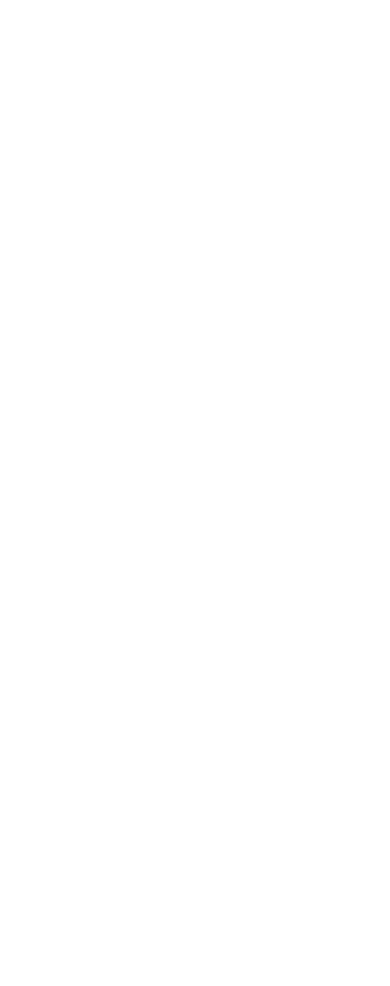
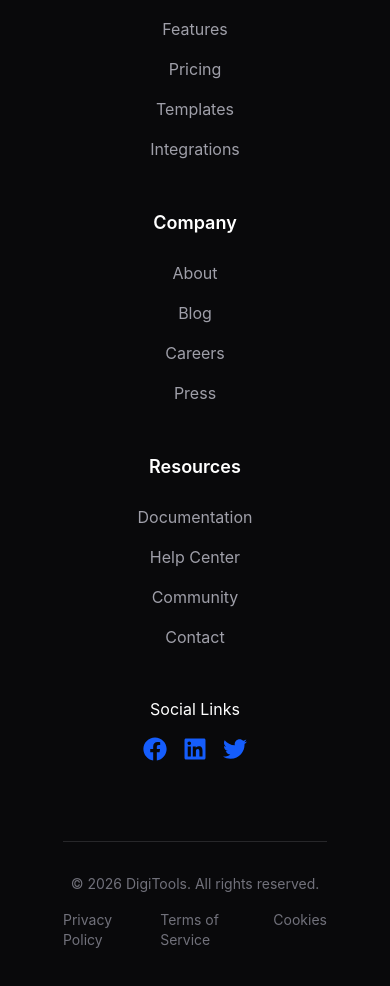
Before and after one commit to Nayem0087/assignment-06, a React (Vite) app: page / in a window 390 px wide. Shown: the part 3080-4066 px from the top of the page. Before the commit the page ends 2784 px from the top, so only its background shows below. Built offline with nearby package versions, Linux system fonts and the light colour scheme.

Commit message:
added my responsive footer section

```diff
--- a/package.json
+++ b/package.json
@@ -11,8 +11,10 @@
   },
   "dependencies": {
     "@tailwindcss/vite": "^4.2.2",
+    "lucide": "^1.3.0",
     "react": "^19.1.1",
     "react-dom": "^19.1.1",
+    "react-icons": "^5.6.0",
     "tailwindcss": "^4.2.2"
   },
   "devDependencies": {
--- a/src/App.jsx
+++ b/src/App.jsx
@@ -2,6 +2,7 @@
 import './App.css'
 import ActiveUser from './assets/Component/ActiveUser'
 import Banner from './assets/Component/Banner'
+import Footer from './assets/Component/Footer'
 import GetStarted from './assets/Component/GetStarted'
 import Navbar from './assets/Component/Navbar'
 import Workflow from './assets/Component/Workflow'
@@ -16,6 +17,7 @@
      <ActiveUser/>
      <GetStarted/>
      <Workflow/>
+     <Footer/>
     </>
   )
 }
--- /dev/null
+++ b/src/assets/Component/Footer.jsx
@@ -0,0 +1,123 @@
+import { FaFacebook, FaLinkedin, FaTwitter } from "react-icons/fa";
+
+const Footer = () => {
+  return (
+    <footer className="bg-zinc-950 border-t border-red-900/50 pt-16 pb-10">
+      <div className="max-w-[80%] mx-auto px-6">
+        <div className="grid grid-cols-1 md:grid-cols-12 gap-12">
+          {/* Logo & Description */}
+          <div className="md:col-span-4 md:text-left text-center">
+
+              <h2 className="text-3xl font-bold tracking-tighter text-white mb-4">
+                DigiTools
+              </h2>
+            <p className="text-zinc-400 md:max-w-md">
+              Premium digital tools for creators, professionals, and businesses. Work smarter with our suite of powerful tools.
+            </p>
+          </div>
+
+          {/* Quick Links */}
+          <div className="md:col-span-2 md:text-left text-center">
+            <h3 className="text-white font-semibold mb-6 text-lg">Product</h3>
+            <ul className="space-y-4 text-zinc-400">
+              <li>
+                <a href="#" className="hover:text-white transition">
+                  Features
+                </a>
+              </li>
+              <li>
+                <a href="#" className="hover:text-white transition">
+                  Pricing
+                </a>
+              </li>
+              <li>
+                <a href="#" className="hover:text-white transition">
+                  Templates
+                </a>
+              </li>
+              <li>
+                <a href="#" className="hover:text-white transition">
+                  Integrations
+                </a>
+              </li>
+            </ul>
+          </div>
+
+          <div className="md:col-span-2 md:text-left text-center">
+            <h3 className="text-white font-semibold mb-6 text-lg">Company</h3>
+            <ul className="space-y-4 text-zinc-400">
+              <li>
+                <a href="#" className="hover:text-white transition">
+                  About
+                </a>
+              </li>
+              <li>
+                <a href="#" className="hover:text-white transition">
+                  Blog
+                </a>
+              </li>
+              <li>
+                <a href="#" className="hover:text-white transition">
+                  Careers
+                </a>
+              </li>
+              <li>
+                <a href="#" className="hover:text-white transition">
+                  Press
+                </a>
+              </li>
+            </ul>
+          </div>
+
+          <div className="md:col-span-2 md:text-left text-center">
+            <h3 className="text-white font-semibold mb-6 text-lg">Resources</h3>
+            <ul className="space-y-4 text-zinc-400">
+              <li>
+                <a href="#" className="hover:text-white transition">
+                  Documentation
+                </a>
+              </li>
+              <li>
+                <a href="#" className="hover:text-white transition">
+                  Help Center
+                </a>
+              </li>
+              <li>
+                <a href="#" className="hover:text-white transition">
+                  Community
+                </a>
+              </li>
+              <li>
+                <a href="#" className="hover:text-white transition">
+                  Contact
+                </a>
+              </li>
+            </ul>
+          </div>
+
+          <div className="md:col-span-2 flex flex-col items-center">
+            <h3 className="text-white">Social Links</h3>
+            <ul className="flex gap-4 py-4">
+                <FaFacebook className="text-blue-600 text-2xl" />
+                <FaLinkedin className="text-blue-600 text-2xl" />
+                <FaTwitter className="text-blue-600 text-2xl" />
+            </ul>
+          </div>
+        </div>
+
+        {/* Bottom Bar */}
+        <div className="mt-16 pt-8 border-t border-zinc-800 flex flex-col md:flex-row items-center justify-between gap-4 text-sm text-zinc-500">
+          <div>© 2026 DigiTools. All rights reserved.</div>
+
+          <div className="flex gap-6">
+            <p>Privacy Policy</p>
+            <p>Terms of Service</p>
+            <p>Cookies</p>
+          </div>
+        </div>
+      </div>
+    </footer>
+  );
+};
+
+export default Footer;
```
Also changed, not shown: 1 other file (tests, documents, lock files or other folders).
